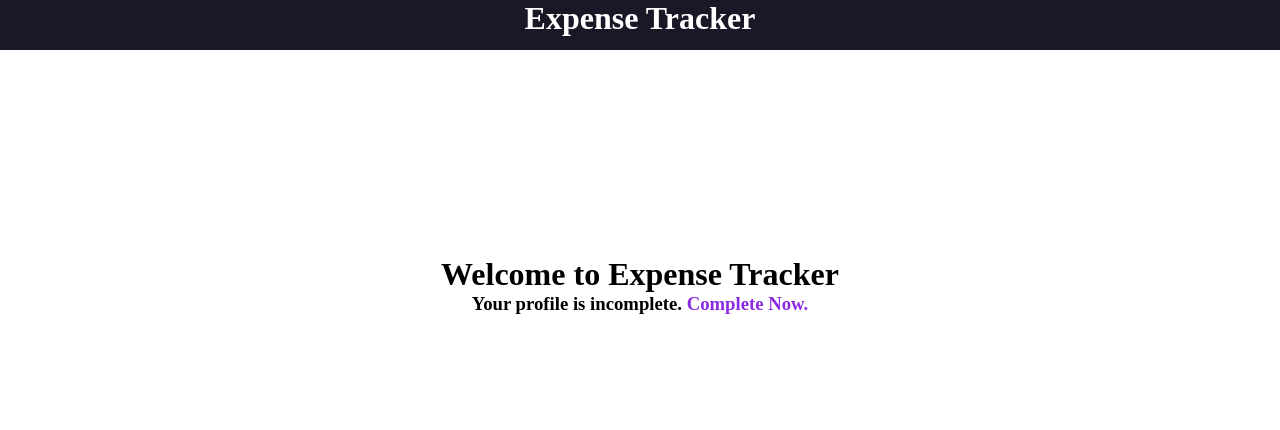
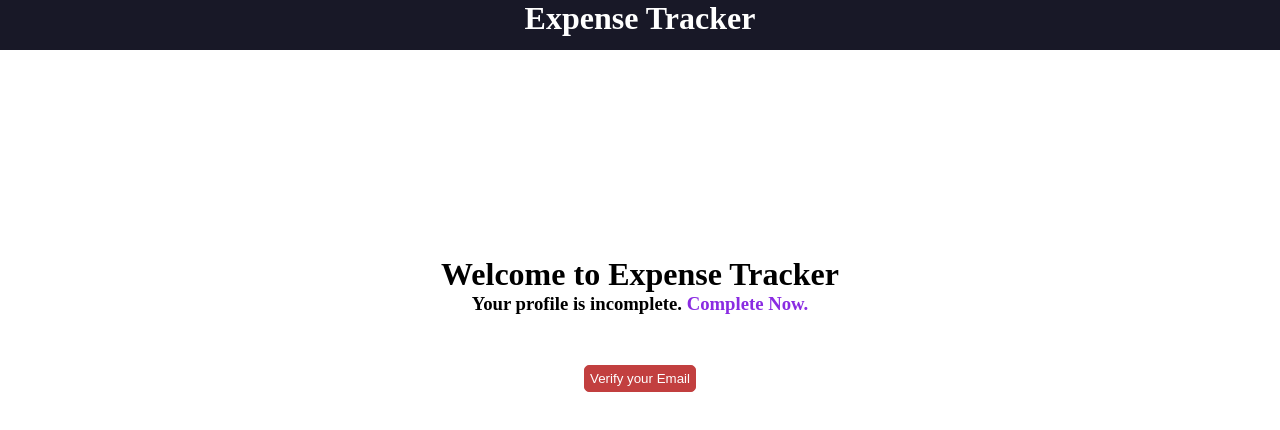
Before and after one commit to lalithcodelover/expense-tracker, a React (Create React App) app: page /welcome in a window 1280 px wide. Shown: the top 430 px of the page. Built offline with nearby package versions, Linux system fonts and the light colour scheme.

Commit message:
verify email added

```diff
--- a/src/pages/UpdateProfile.js
+++ b/src/pages/UpdateProfile.js
@@ -1,6 +1,8 @@
 import axios from "axios";
 import React, { useEffect, useRef} from "react";
 import classes from "./UpdateProfile.module.css";
+
+
 const UpdateProfile = () => {
   const nameInputRef = useRef();
   const profilePhotoRef = useRef();
--- a/src/pages/Welcome.js
+++ b/src/pages/Welcome.js
@@ -1,18 +1,46 @@
-import React from 'react'
-import { useHistory } from 'react-router-dom'
-import classes from './Welcome.module.css'
+import axios from "axios";
+import React from "react";
+import { useHistory } from "react-router-dom";
+import classes from "./Welcome.module.css";
 const Welcome = () => {
-    const history = useHistory()
-    const profileUpdateHandler=()=>{
-         history.push('/updateprofile')
-    }
+  const history = useHistory();
+
+  const profileUpdateHandler = () => {
+    history.push("/updateprofile");
+  };
+
+  const verifyEmailHandler = () => {
+    const token = localStorage.getItem("token");
+
+    axios
+      .post(
+        "https://identitytoolkit.googleapis.com/v1/accounts:sendOobCode?key=AIzaSyCZ_ansWvG2rYiw6QgB7Xm5LUQahA4kH0A",
+        {
+          requestType: "VERIFY_EMAIL",
+          idToken: token,
+        }
+      )
+      .then((res) => {
+        console.log(res);
+      })
+      .catch((err) => {
+        alert("Login your account before veryfying.");
+
+        console.log(err.code);
+      });
+  };
   return (
     <div className={classes.welcome}>
+      <h1>Welcome to Expense Tracker</h1>
+      <h3>
+        Your profile is incomplete.{" "}
+        <span onClick={profileUpdateHandler}>Complete Now.</span>
+      </h3>
+      <button onClick={verifyEmailHandler} className={classes.verifybutton}>
+        Verify your Email
+      </button>
+    </div>
+  );
+};
 
-      <h1 >Welcome to Expense Tracker</h1>
-      <h3>Your profile is incomplete. <span onClick={profileUpdateHandler}>Complete Now.</span></h3>
-    </div>
-  )
-}
-
-export default Welcome
+export default Welcome;
--- a/src/pages/Welcome.module.css
+++ b/src/pages/Welcome.module.css
@@ -13,3 +13,19 @@ h3 span {
     color: blueviolet;
     cursor: pointer;
 }
+
+.verifybutton {
+    display: block;
+    margin: auto;
+    margin-top: 50px;
+    padding: 5px 5px;
+    background-color: rgb(194, 63, 63);
+    border: 1px solid rgb(194, 63, 63);
+    border-radius: 5px;
+    color: white;
+    cursor: pointer;
+}
+
+.verifybutton:hover {
+    background-color: rgb(207, 21, 21) ;
+}
```
